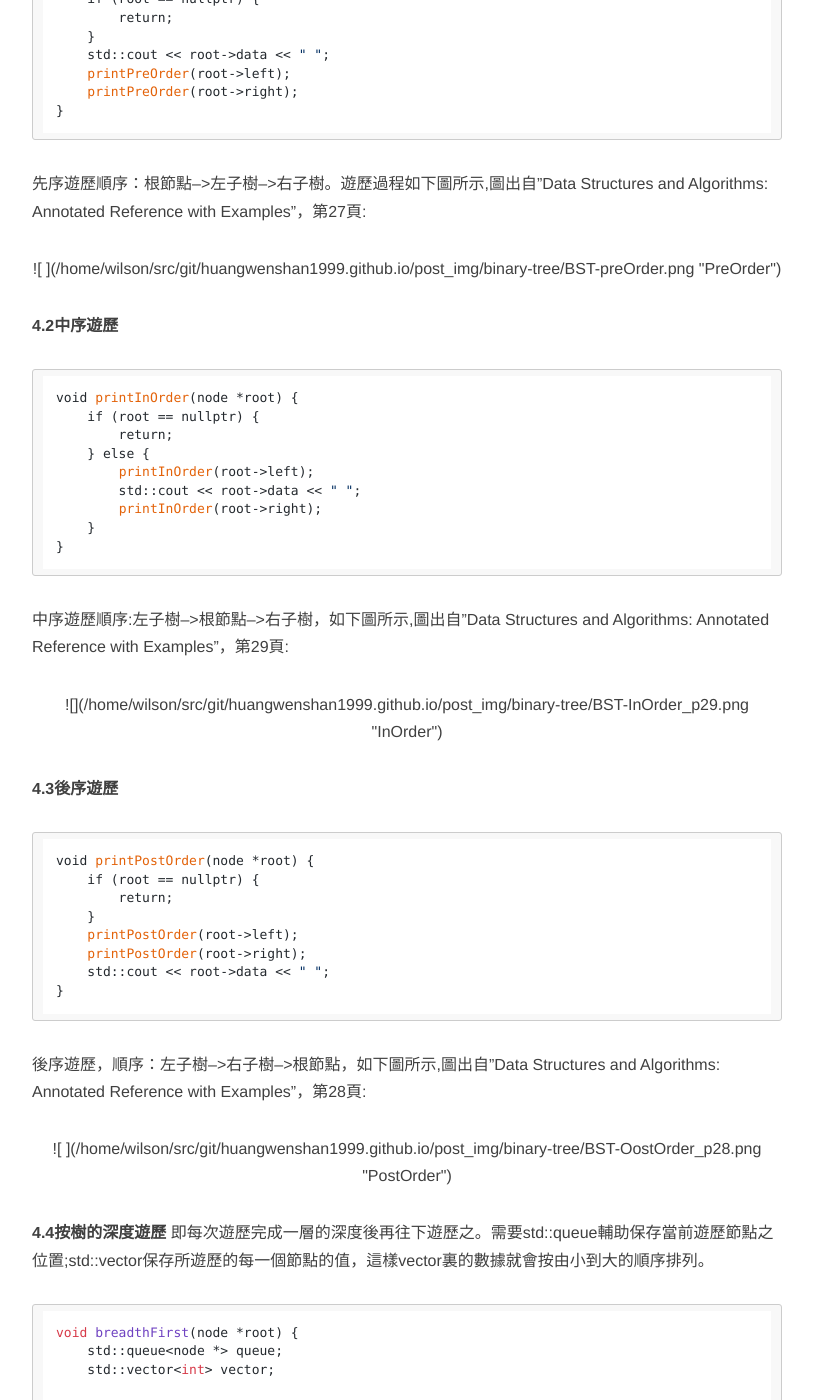
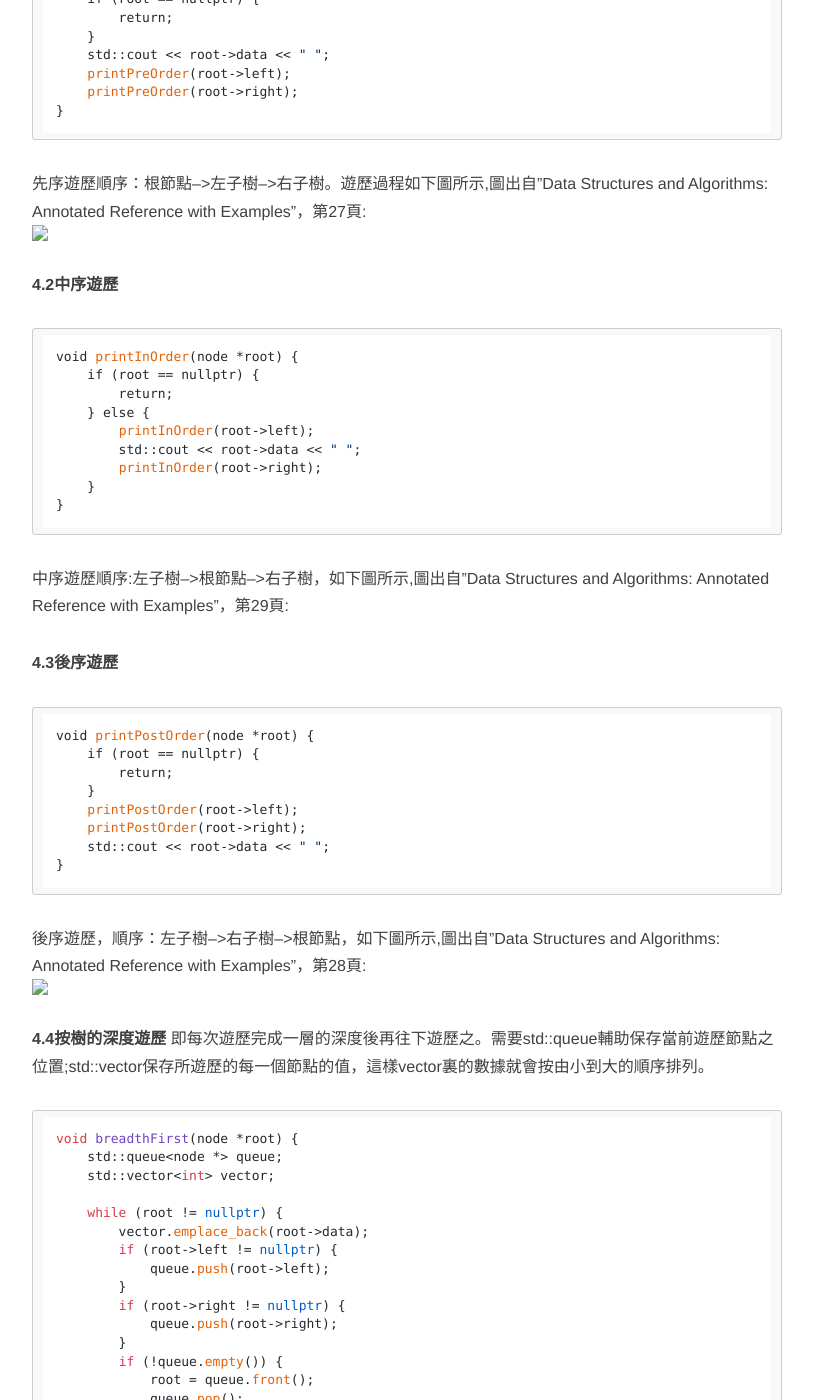
Before and after one commit to huangwenshan1999/huangwenshan1999.github.io, a Jekyll site: the page built from _posts/2019-03-16-二元樹.md, in a window 1280 px wide and 1400 px high, scrolled down 1941 px. Shown: the whole window, without its empty margins (233-1046 px from the left). Built offline with Jekyll 4.4.1, drawn with Linux system fonts in a browser that asks for light colours; nearby versions of some CDN libraries; comment, search, counter and statistics services are not loaded.

Commit message:
編輯二元樹

````diff
--- a/_posts/2019-03-16-二元樹.md
+++ b/_posts/2019-03-16-二元樹.md
@@ -81,9 +81,8 @@ void printPreOrder(node *root) {
 ```
 先序遊歷順序：根節點-->左子樹-->右子樹。遊歷過程如下圖所示,圖出自"Data Structures and Algorithms:
 Annotated Reference with Examples"，第27頁:
-<div align=center>
 ![ ](/home/wilson/src/git/huangwenshan1999.github.io/post_img/binary-tree/BST-preOrder.png  "PreOrder")
-</div>
+
 **4.2中序遊歷**
 ```c++
 void printInOrder(node *root) {
@@ -98,9 +97,8 @@ void printInOrder(node *root) {
 ```
 中序遊歷順序:左子樹-->根節點-->右子樹，如下圖所示,圖出自"Data Structures and Algorithms:
 Annotated Reference with Examples"，第29頁:
-<div align=center>
 ![](/home/wilson/src/git/huangwenshan1999.github.io/post_img/binary-tree/BST-InOrder_p29.png  "InOrder")
-</div>
+
 **4.3後序遊歷**
 ```
 void printPostOrder(node *root) {
@@ -114,9 +112,7 @@ void printPostOrder(node *root) {
 ```
 後序遊歷，順序：左子樹-->右子樹-->根節點，如下圖所示,圖出自"Data Structures and Algorithms:
 Annotated Reference with Examples"，第28頁:
-<div align=center>
 ![ ](/home/wilson/src/git/huangwenshan1999.github.io/post_img/binary-tree/BST-OostOrder_p28.png  "PostOrder")
-</div>
 
 **4.4按樹的深度遊歷**
 即每次遊歷完成一層的深度後再往下遊歷之。需要std::queue輔助保存當前遊歷節點之位置;std::vector保存所遊歷的每一個節點的值，這樣vector裏的數據就會按由小到大的順序排列。
````
